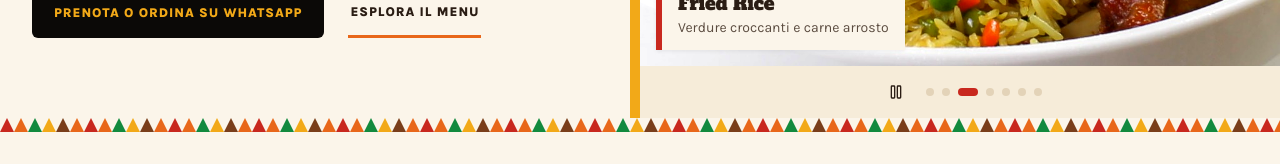
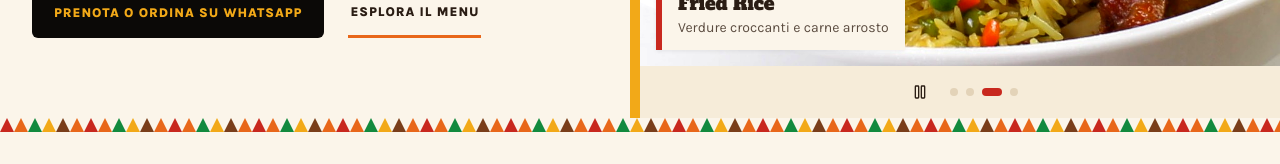
Before and after one commit to MakmotRobin/mama-africa, a React (Vite) app: page / in a window 1280 px wide. Shown: the part 555-719 px from the top of the page. Built offline with nearby package versions, Linux system fonts and the light colour scheme.

Commit message:
fix: drop low-resolution photos from the hero slideshow
Okra, Egusi and Abacha were 400-622px wide stretched to about 632px; the
slideshow keeps the four photos that are at least 720px wide.

```diff
--- a/src/components/Hero.tsx
+++ b/src/components/Hero.tsx
@@ -49,28 +49,6 @@ const HERO_SLIDES: readonly HeroSlide[] = [
     },
   },
   {
-    src: 'images/dish-egusi-soup.jpg',
-    alt: {
-      it: 'Egusi Soup servita con fufu',
-      en: 'Egusi soup served with fufu',
-    },
-    caption: {
-      title: { it: 'Egusi Soup', en: 'Egusi Soup' },
-      line: { it: 'Semi di melone, foglie verdi e fufu', en: 'Melon-seed soup with greens and fufu' },
-    },
-  },
-  {
-    src: 'images/dish-okra.jpg',
-    alt: {
-      it: 'Okra Soup servita con fufu',
-      en: 'Okra soup served with fufu',
-    },
-    caption: {
-      title: { it: 'Okra Soup', en: 'Okra Soup' },
-      line: { it: 'Okra fresca con fufu fatto in casa', en: 'Fresh okra soup with homemade fufu' },
-    },
-  },
-  {
     src: 'images/dish-nkwobi.jpg',
     alt: {
       it: 'Nkwobi tradizionale in salsa di olio di palma',
@@ -79,17 +57,6 @@ const HERO_SLIDES: readonly HeroSlide[] = [
     caption: {
       title: { it: 'Nkwobi', en: 'Nkwobi' },
       line: { it: 'Specialità Igbo in salsa speziata', en: 'Traditional Igbo spiced delicacy' },
-    },
-  },
-  {
-    src: 'images/dish-abacha-ugba.jpg',
-    alt: {
-      it: 'Abacha e Ugba con cipolla rossa e peperoncino',
-      en: 'Abacha and Ugba with red onions and peppers',
-    },
-    caption: {
-      title: { it: 'Abacha & Ugba', en: 'Abacha & Ugba' },
-      line: { it: 'Insalata africana fatta al momento', en: 'Fresh Nigerian African salad' },
     },
   },
 ]
```
Also changed, not shown: 1 other file (tests, documents, lock files or other folders).
